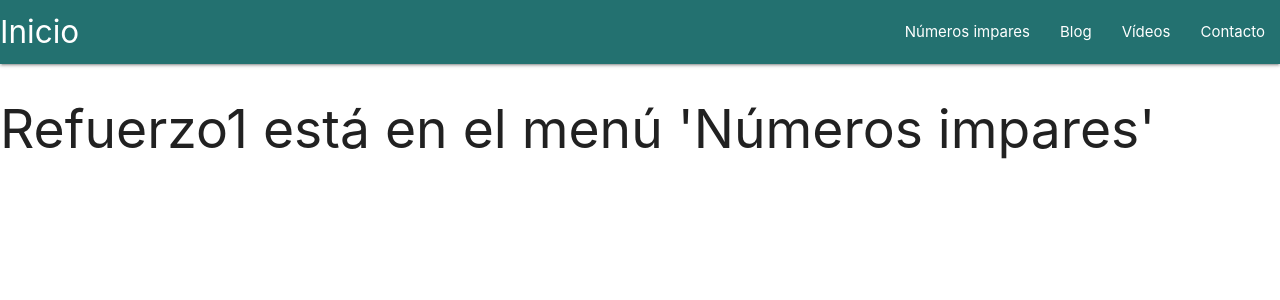
After one commit to WilliamGallifrey/PRGrepo, a PHP site: page /refuerzo2.php in a window 1280 px wide. The commit adds this page. Shown: the top 300 px of the page. Run offline with PHP 8.4, Linux system fonts and the light colour scheme.

Commit message:
refuerzo 1 y 2

```diff
--- /dev/null
+++ b/refuerzo/mod.css
@@ -0,0 +1,13 @@
+nav
+{
+    background-color: #237170;
+}
+
+.numimpar
+{
+    font-weight: bold;
+    font-size: 2em;
+    display: inline;
+    margin-left: 20px;
+
+}
--- /dev/null
+++ b/refuerzo/refuerzo2.php
@@ -0,0 +1,37 @@
+<!DOCTYPE html>
+<html lang="en">
+<head>
+    <meta charset="UTF-8">
+    <meta name="viewport" content="width=device-width, initial-scale=1.0">
+    <meta http-equiv="X-UA-Compatible" content="ie=edge">
+    <title>Menú principal</title>
+    <link rel="stylesheet" href="https://cdnjs.cloudflare.com/ajax/libs/materialize/1.0.0/css/materialize.min.css">
+    <link rel="stylesheet" href="mod.css">
+</head>
+<body>
+
+<?php
+
+echo'<nav>
+<div class="nav-wrapper">
+  <a href="refuerzo2.php" class="brand-logo">Inicio</a>
+  <ul id="nav-mobile" class="right hide-on-med-and-down">
+    <li><a href="refuerzo1.php">Números impares</a></li>
+    <li><a href="#">Blog</a></li>
+    <li><a href="#">Vídeos</a></li>
+    <li><a href="#">Contacto</a></li>
+  </ul>
+</div>
+</nav>';
+
+echo"<h2>Refuerzo1 está en el menú 'Números impares' </h2>";
+
+?>
+
+
+
+
+    <!-- Compiled and minified JavaScript -->
+    <script src="https://cdnjs.cloudflare.com/ajax/libs/materialize/1.0.0/js/materialize.min.js"></script>
+</body>
+</html>
```
Also changed, not shown: refuerzo/refuerzo1.php (+34 -1 lines), refuerzo/refuerzo3.php (added, +33 -0 lines).
